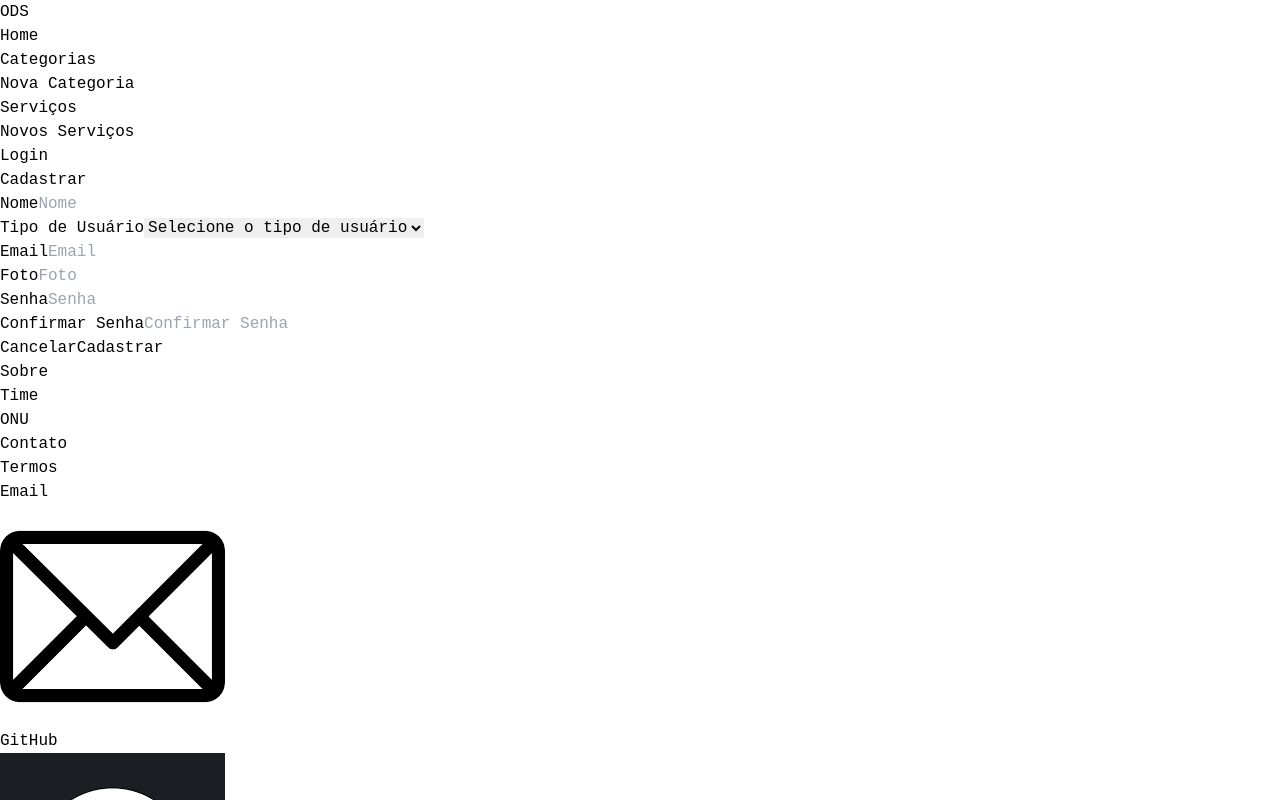
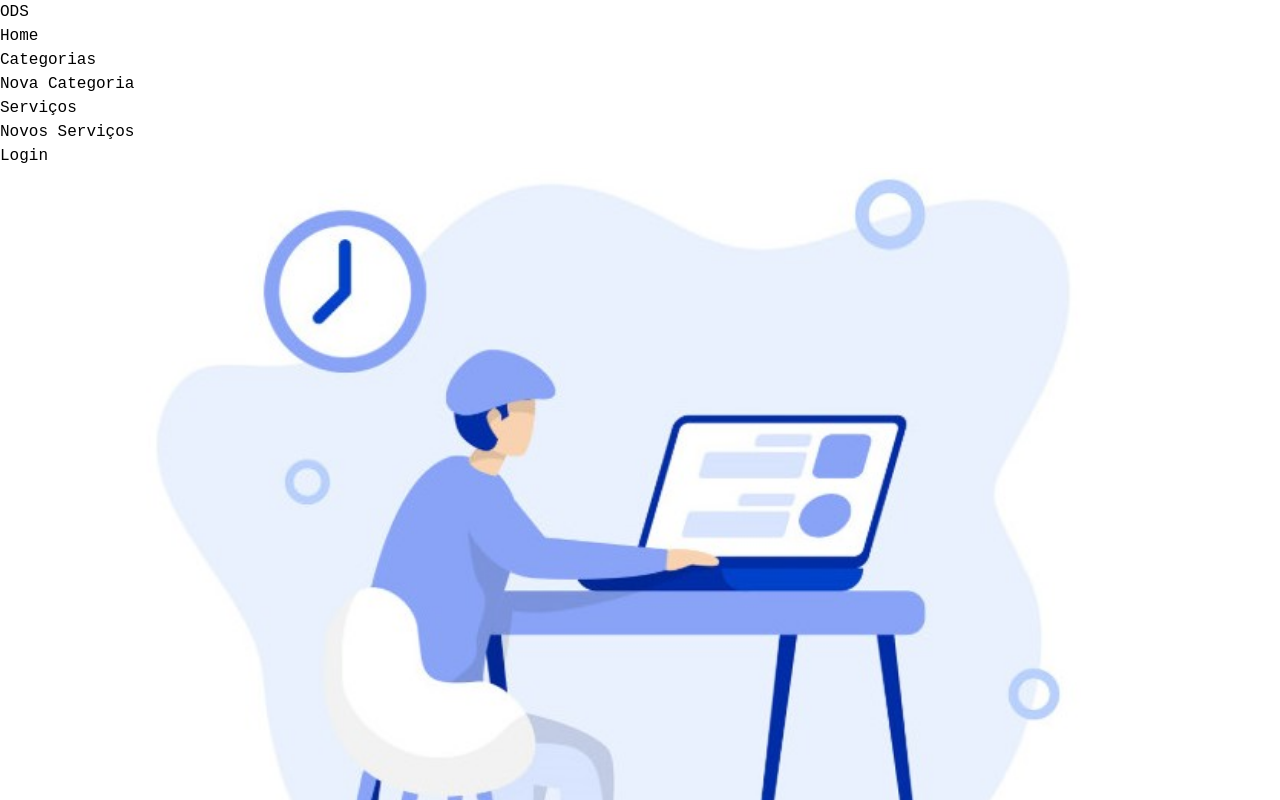
Before and after one commit to identificai/front-identificaai, a React (Vite) app: page /cadastro in a window 1280 px wide. Shown: the top 800 px of the page. Built offline with nearby package versions, Linux system fonts and the light colour scheme.

Commit message:
Footer e tela Login atualizados

```diff
--- a/package.json
+++ b/package.json
@@ -17,7 +17,7 @@
     "react-loader-spinner": "5.3.4",
     "react-router-dom": "^6.22.2",
     "react-select": "^5.8.0",
-    "react-toastify": "9.1.2",
+    "react-toastify": "^10.0.4",
     "reactjs-popup": "^2.0.6"
   },
   "devDependencies": {
--- a/src/components/footer/Footer.tsx
+++ b/src/components/footer/Footer.tsx
@@ -3,31 +3,31 @@ import { Link } from 'react-router-dom';
 function Footer() {
   return (
     <>
-      <section className="bg-white py-16">
+      <section className="bg-slate-700 py-16">
         <div className="max-w-screen-xl px-4 mx-auto space-y-8 overflow-hidden sm:px-6 lg:px-8">
           <nav className="flex flex-wrap justify-center -mx-5 -my-2">
             <div className="px-5 py-2">
-              <Link to="/sobre" className="text-base leading-6 text-gray-500 hover:text-gray-900">
+              <Link to="/sobre" className="text-base leading-6 text-white block md:px-4 transition duration-300 hover:text-teal-400">
                 Sobre
               </Link>
             </div>
             <div className="px-5 py-2">
-              <Link to="/team" className="text-base leading-6 text-gray-500 hover:text-gray-900">
+              <Link to="/team" className="text-base leading-6 text-white block md:px-4 transition duration-300 hover:text-teal-400 ">
                 Time
               </Link>
             </div>
             <div className="px-5 py-2">
-              <a href="https://brasil.un.org/pt-br/sdgs/16" className="text-base leading-6 text-gray-500 hover:text-gray-900">
+              <a href="https://brasil.un.org/pt-br/sdgs/16" className="text-base leading-6 text-white block md:px-4 transition duration-300 hover:text-teal-400">
                 ONU
               </a>
             </div>
             <div className="px-5 py-2">
-              <Link to="/contato" className="text-base leading-6 text-gray-500 hover:text-gray-900">
+              <Link to="/contato" className="text-base leading-6 text-white block md:px-4 transition duration-300 hover:text-teal-400">
                 Contato
               </Link>
             </div>
             <div className="px-5 py-2">
-              <Link to="/terms" className="text-base leading-6 text-gray-500 hover:text-gray-900">
+              <Link to="/terms" className="text-base leading-6 text-white block md:px-4 transition duration-300 hover:text-teal-400">
                 Termos
               </Link>
             </div>
--- a/src/paginas/cadastro/Cadastro.css
+++ b/src/paginas/cadastro/Cadastro.css
@@ -0,0 +1,8 @@
+.fundoCadastro {
+background-image: url(../../assets/loginimage.jpg);
+background-repeat: no-repeat;
+width: 100%;
+min-height: 100vh;
+background-size: cover;
+background-position: center;
+}
--- a/src/paginas/login/Login.css
+++ b/src/paginas/login/Login.css
@@ -1,5 +1,5 @@
 .fundoLogin {
-    background-image: url(../../assets/login.jpg);
+    background-image: url(../../assets/loginimage.jpg);
     background-repeat: no-repeat;
     min-height: 100vh;
     width: 100%;
--- a/src/paginas/login/Login.tsx
+++ b/src/paginas/login/Login.tsx
@@ -2,7 +2,7 @@ import React, { ChangeEvent, useContext, useEffect, useState } from 'react';
 import './Login.css';
 
 import { Link, useNavigate } from 'react-router-dom';
-
+import '../cadastro/Cadastro.css';
 import { AuthContext } from '../../contexts/AuthContext';
 import UsuarioLogin from '../../models/UsuarioLogin';
 import { RotatingLines } from 'react-loader-spinner';
@@ -47,7 +47,7 @@ function login(e: ChangeEvent<HTMLFormElement>) {
               type="text"
               id="usuario"
               name="usuario"
-              placeholder="usuario"
+              placeholder="E-mail"
               className="border-2 border-slate-700 rounded p-2"
               value={usuarioLogin.usuario}
               onChange={(e: ChangeEvent<HTMLInputElement>) => atualizarEstado(e)}
```
Also changed, not shown: src/models/Servicos.ts (added, +13 -0 lines), src/assets/loginimage.jpg (added), 1 other file (tests, documents, lock files or other folders).
